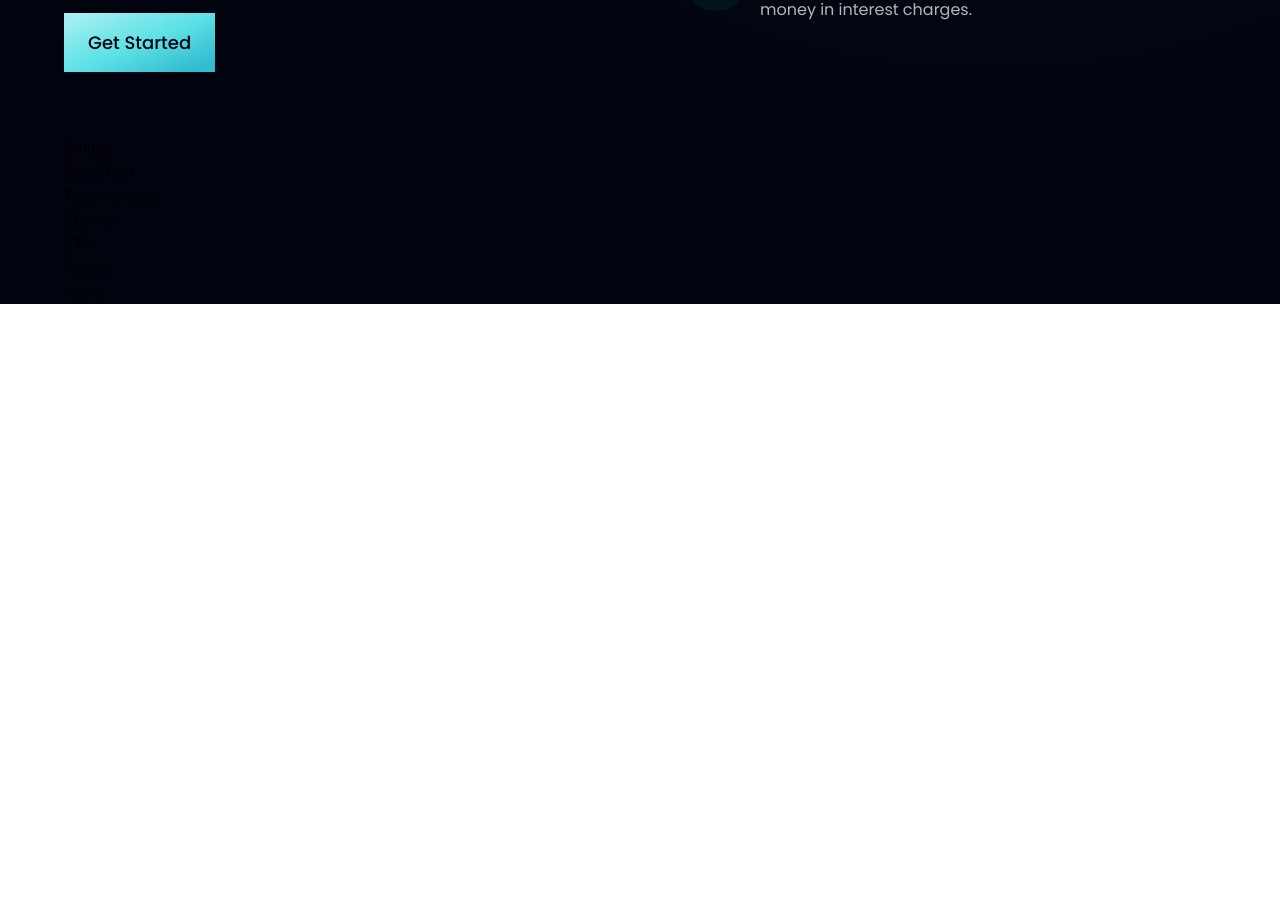
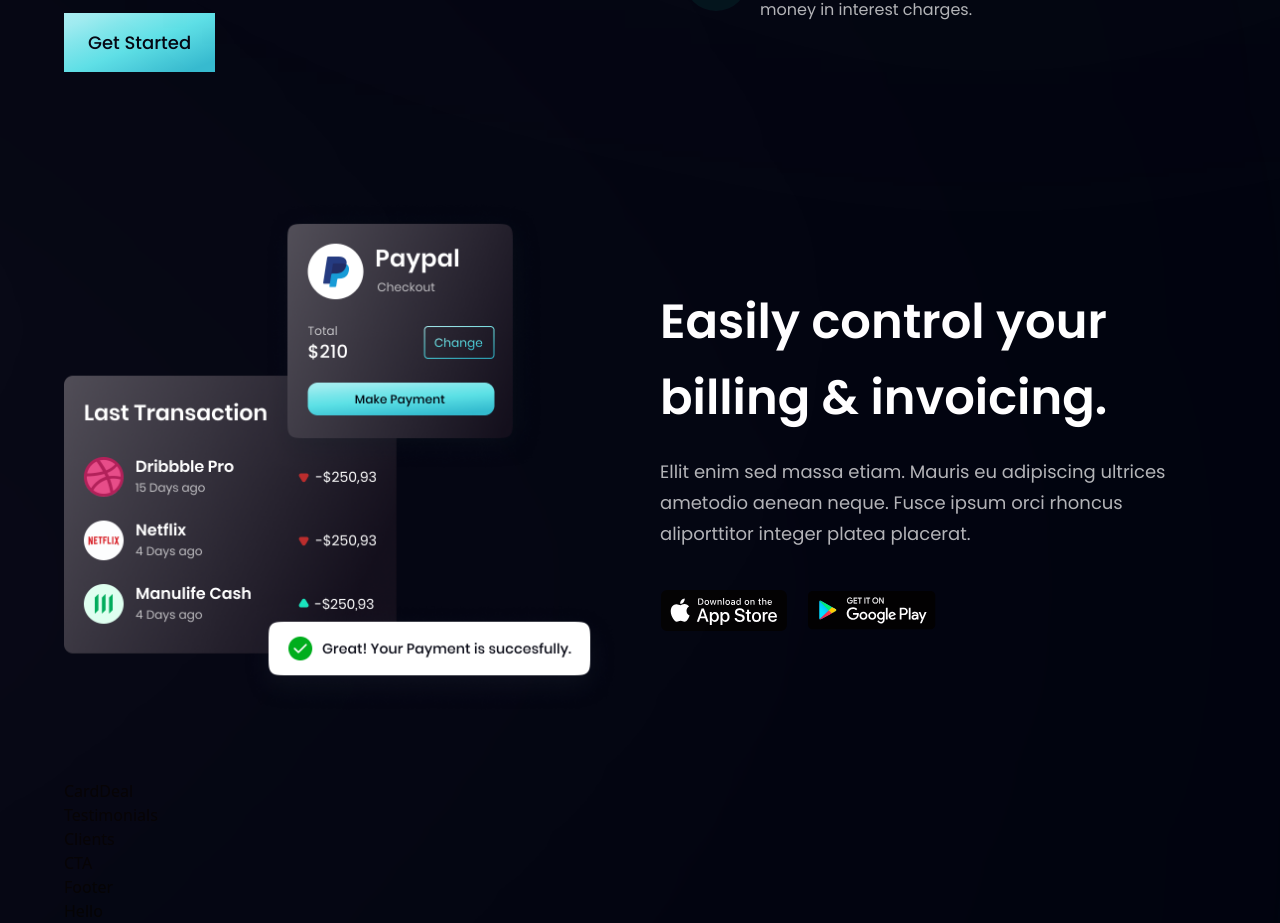
Before and after one commit to Valacsai/Bank-Modern-App, a React (Vite) app: page / in a window 1280 px wide. Shown: the part 1410-2333 px from the top of the page. Before the commit the page ends 1714 px from the top, so only its background shows below. Built offline with nearby package versions, Linux system fonts and the light colour scheme; the HTML template or start-up script is replaced by a standard one.

Commit message:
implemented billing

```diff
--- a/src/components/Billing.jsx
+++ b/src/components/Billing.jsx
@@ -1,7 +1,44 @@
 import React from 'react';
+import { apple, bill, google } from '../assets';
+import styles, { layout } from '../style';
 
-const Billing = () => {
-  return <div>Billing</div>;
-};
+const Billing = () => (
+  <section id="product" className={layout.sectionReverse}>
+    <div className={layout.sectionImgReverse}>
+      <img
+        src={bill}
+        alt="billing"
+        className="w-[100%] h-[100%] relative z-[5]"
+      />
+      <div className="absolute z-[3] -left-1/2 top-0 w-[50%] h-[50%] rounded-full white__gradient" />
+      <div className="absolute z-[0] -left-1/2 bottom-0 w-[50%] h-[50%] rounded-full pink__gradient" />
+    </div>
+
+    <div className={layout.sectionInfo}>
+      <h2 className={styles.heading2}>
+        Easily control your <br className="sm:block hidden" />
+        billing & invoicing.
+      </h2>
+      <p className={`${styles.paragraph} maw-w-[470px] mt-5`}>
+        Ellit enim sed massa etiam. Mauris eu adipiscing ultrices ametodio
+        aenean neque. Fusce ipsum orci rhoncus aliporttitor integer platea
+        placerat.
+      </p>
+
+      <div className="flex flex-row flex-wrap sm:mt-10 mt-6">
+        <img
+          src={apple}
+          alt="google_play"
+          className="w-[128px] h-[42px] object-contain mr-5 cursor-pointer"
+        />
+        <img
+          src={google}
+          alt="google_play"
+          className="w-[128px] h-[42px] object-contain cursor-pointer"
+        />
+      </div>
+    </div>
+  </section>
+);
 
 export default Billing;
```
